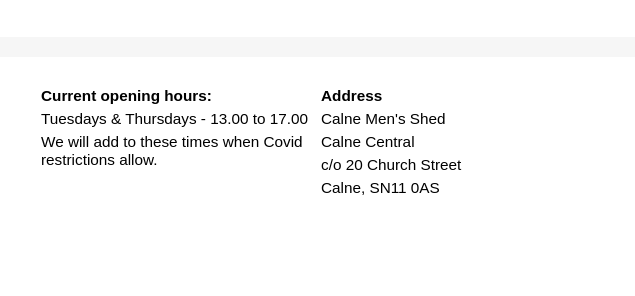
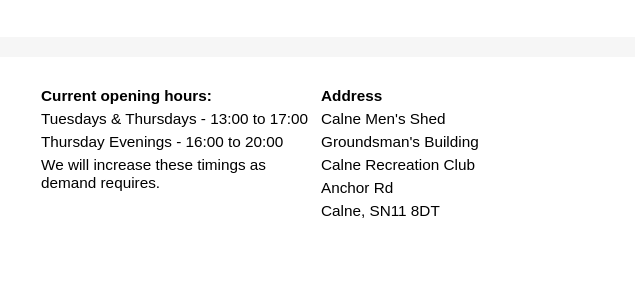
Before and after one commit to calne-mens-shed/calne-mens-shed.github.io, a plain HTML site: page about-us.html in a window 1280 px wide. Shown: the part 931-1227 px from the top of the page, 429-1064 px from the left. Drawn offline with Linux system fonts and the light colour scheme.

Commit message:
Update about-us.html

```diff
--- a/about-us.html
+++ b/about-us.html
@@ -51,15 +51,18 @@
 				<div class="column"><img src="/media/images/logos/calne-mens-shed.gif" width="185" height="179" /></div>
 				<div class="column">
 					<div><b>Current opening hours:</b></div>
-					<div>Tuesdays & Thursdays - 13.00 to 17.00</div>
-					<div>We will add to these times when Covid restrictions allow.</div>
+					<div>Tuesdays & Thursdays - 13:00 to 17:00</div>
+					<div>Thursday Evenings - 16:00 to 20:00</div>
+                    <div>We will increase these timings as demand requires.</div>
 				</div>
 				<div class="column">
 					<div><b>Address</b></div>
-					<div>Calne Men's Shed</div>
-					<div>Calne Central</div>
-					<div>c/o 20 Church Street</div>
-					<div>Calne, SN11 0AS</div>
+
+                    <div>Calne Men's Shed</div>
+                    <div>Groundsman's Building</div>
+                    <div>Calne Recreation Club</div>
+                    <div>Anchor Rd</div>
+                    <div>Calne, SN11 8DT</div>
 				</div>
 			</div>
 		</div>
```
